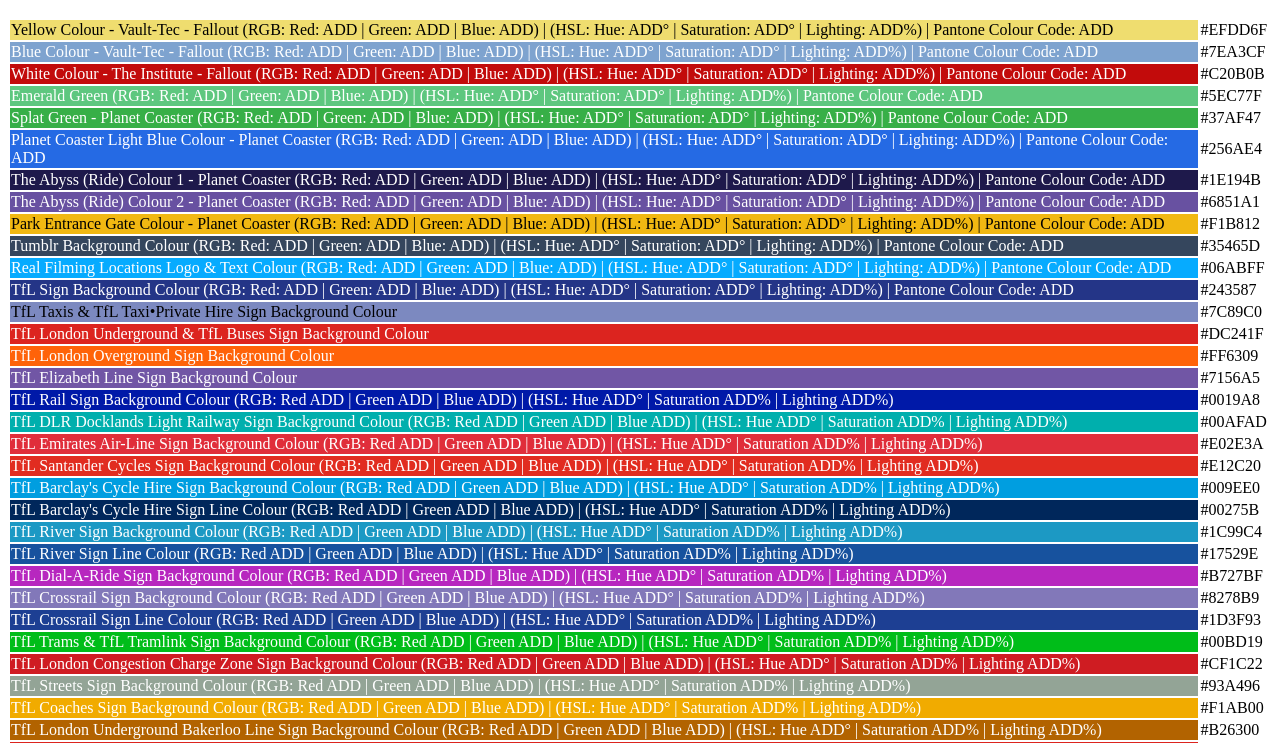
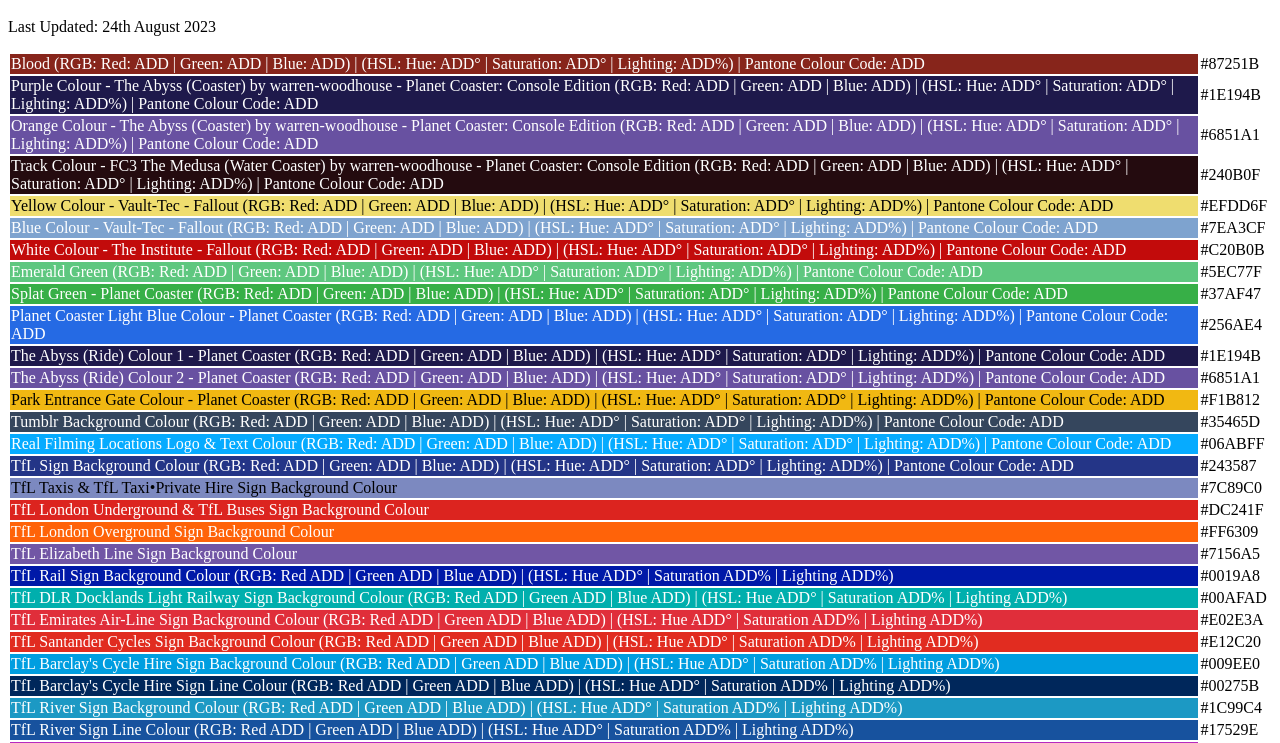
Before and after one commit to warrenwoodhouse/codes, a plain HTML site: page colourchart/index.html in a window 1280 px wide. Shown: the part 48-791 px from the top of the page. Drawn offline with Linux system fonts and the light colour scheme.

Commit message:
Update index.html

```diff
--- a/colourchart/index.html
+++ b/colourchart/index.html
@@ -61,8 +61,21 @@
   <p>
 <h1>Colour Chart - T-Codes - Warren Woodhouse</h1>
   </p>
+  <p>Last Updated: 24th August 2023</p>
   <p>
 <table>
+<tr>
+   <td bgcolor="#87251b"><span style="color: white;">Blood (RGB: Red: ADD | Green: ADD | Blue: ADD) | (HSL: Hue: ADD° | Saturation: ADD° | Lighting: ADD%) | Pantone Colour Code: ADD</span></td>
+   <td>#87251B</td></tr>
+<tr>
+   <td bgcolor="#1e194b"><span style="color: white;">Purple Colour - The Abyss (Coaster) by warren-woodhouse - Planet Coaster: Console Edition (RGB: Red: ADD | Green: ADD | Blue: ADD) | (HSL: Hue: ADD° | Saturation: ADD° | Lighting: ADD%) | Pantone Colour Code: ADD</span></td>
+   <td>#1E194B</td></tr>
+<tr>
+   <td bgcolor="#6851a1"><span style="color: white;">Orange Colour - The Abyss (Coaster) by warren-woodhouse - Planet Coaster: Console Edition (RGB: Red: ADD | Green: ADD | Blue: ADD) | (HSL: Hue: ADD° | Saturation: ADD° | Lighting: ADD%) | Pantone Colour Code: ADD</span></td>
+   <td>#6851A1</td></tr>
+<tr>
+   <td bgcolor="#240b0f"><span style="color: white;">Track Colour - FC3 The Medusa (Water Coaster) by warren-woodhouse - Planet Coaster: Console Edition (RGB: Red: ADD | Green: ADD | Blue: ADD) | (HSL: Hue: ADD° | Saturation: ADD° | Lighting: ADD%) | Pantone Colour Code: ADD</span></td>
+   <td>#240B0F</td></tr>
 <tr>
    <td bgcolor="#efdd6f"><span style="color: black;">Yellow Colour - Vault-Tec - Fallout (RGB: Red: ADD | Green: ADD | Blue: ADD) | (HSL: Hue: ADD° | Saturation: ADD° | Lighting: ADD%) | Pantone Colour Code: ADD</span></td>
    <td>#EFDD6F</td></tr>
```
